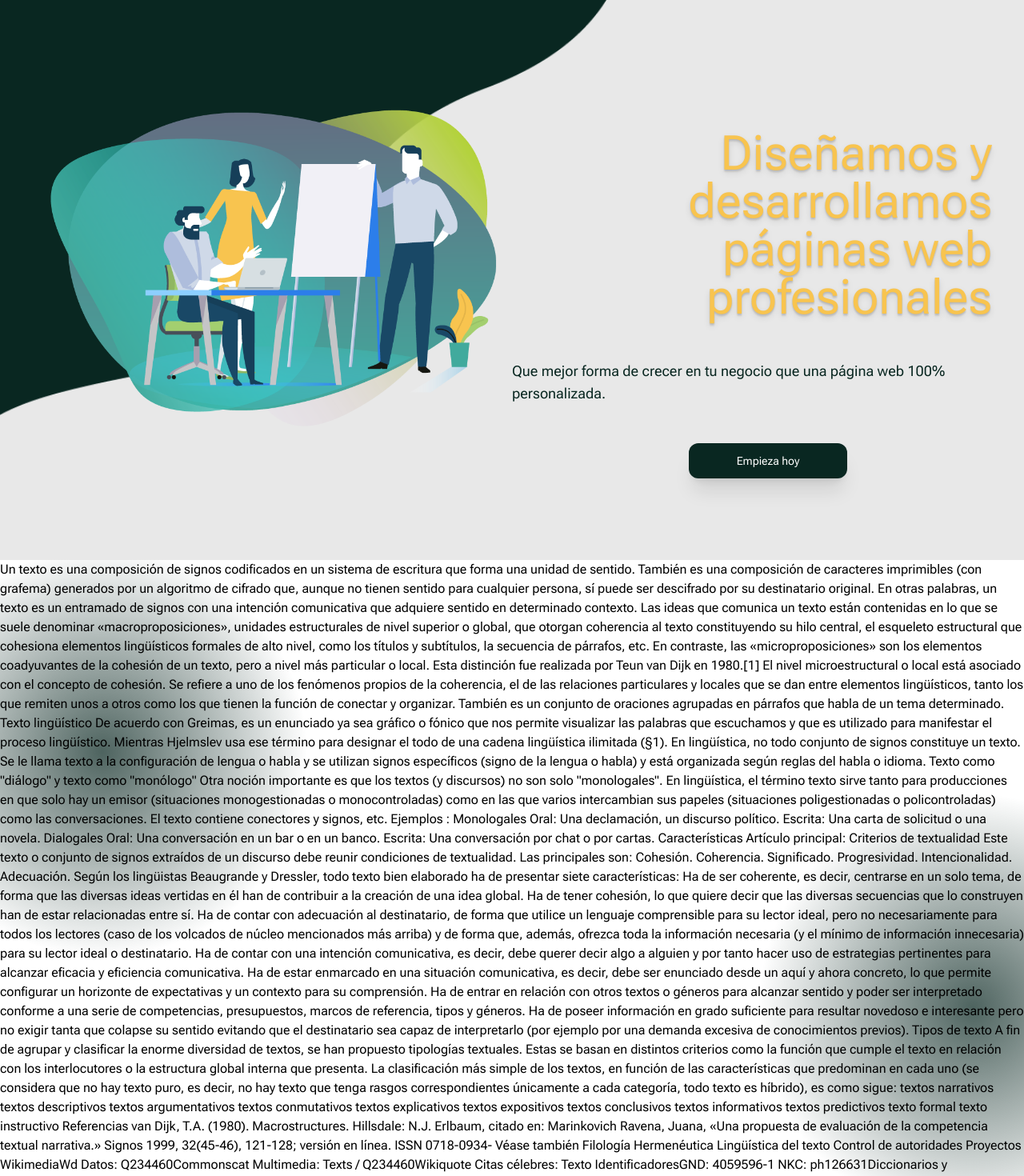
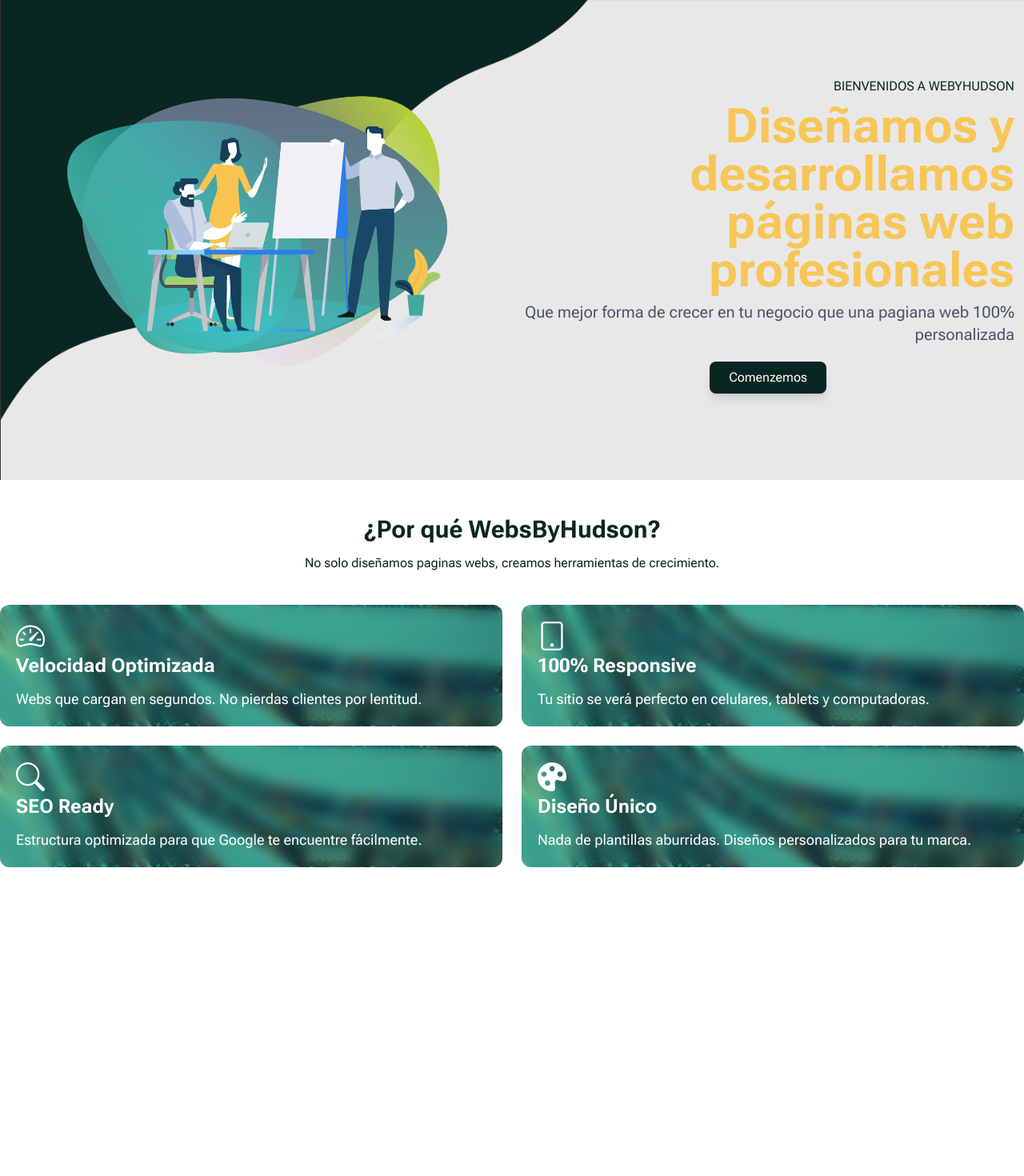
Before and after one commit to eliasafhudson/WeByHudson-app, a React (Vite) app: page / in a window 1280 px wide. Shown: the part 100-1570 px from the top of the page at 80% size. After the commit the page ends 1268 px from the top, so only its background shows below. Built offline with nearby package versions, Linux system fonts and the light colour scheme.

Commit message:
arreglos de bug, nueva seccion

```diff
--- a/src/App.jsx
+++ b/src/App.jsx
@@ -1,87 +1,14 @@
 import Navbar from './componets/Navbar/Navbar'
 import Hero from './componets/Hero/Hero'
-function App() {
+import Servicios from './componets/Servicios/Servicios'
 
 
-
+function App() {
   return (
     <div >
       <Navbar/>
       <Hero/>
-      <p>Un texto es una composición de signos codificados en un sistema de escritura que forma una unidad de sentido. También es una composición de caracteres imprimibles (con grafema) generados por un algoritmo de cifrado que, aunque no tienen sentido para cualquier persona, sí puede ser descifrado por su destinatario original. En otras palabras, un texto es un entramado de signos con una intención comunicativa que adquiere sentido en determinado contexto.
-
-Las ideas que comunica un texto están contenidas en lo que se suele denominar «macroproposiciones», unidades estructurales de nivel superior o global, que otorgan coherencia al texto constituyendo su hilo central, el esqueleto estructural que cohesiona elementos lingüísticos formales de alto nivel, como los títulos y subtítulos, la secuencia de párrafos, etc. En contraste, las «microproposiciones» son los elementos coadyuvantes de la cohesión de un texto, pero a nivel más particular o local. Esta distinción fue realizada por Teun van Dijk en 1980.[1]
-
-El nivel microestructural o local está asociado con el concepto de cohesión. Se refiere a uno de los fenómenos propios de la coherencia, el de las relaciones particulares y locales que se dan entre elementos lingüísticos, tanto los que remiten unos a otros como los que tienen la función de conectar y organizar.
-
-También es un conjunto de oraciones agrupadas en párrafos que habla de un tema determinado.
-
-Texto lingüístico
-De acuerdo con Greimas, es un enunciado ya sea gráfico o fónico que nos permite visualizar las palabras que escuchamos y que es utilizado para manifestar el proceso lingüístico. Mientras Hjelmslev usa ese término para designar el todo de una cadena lingüística ilimitada (§1).
-
-En lingüística, no todo conjunto de signos constituye un texto.
-
-Se le llama texto a la configuración de lengua o habla y se utilizan signos específicos (signo de la lengua o habla) y está organizada según reglas del habla o idioma.
-
-Texto como "diálogo" y texto como "monólogo"
-Otra noción importante es que los textos (y discursos) no son solo "monologales". En lingüística, el término texto sirve tanto para producciones en que solo hay un emisor (situaciones monogestionadas o monocontroladas) como en las que varios intercambian sus papeles (situaciones poligestionadas o policontroladas) como las conversaciones. El texto contiene conectores y signos, etc.
-
-Ejemplos :
-
-Monologales
-Oral: Una declamación, un discurso político.
-Escrita: Una carta de solicitud o una novela.
-Dialogales
-Oral: Una conversación en un bar o en un banco.
-Escrita: Una conversación por chat o por cartas.
-Características
-Artículo principal: Criterios de textualidad
-Este texto o conjunto de signos extraídos de un discurso debe reunir condiciones de textualidad. Las principales son:
-
-Cohesión.
-Coherencia.
-Significado.
-Progresividad.
-Intencionalidad.
-Adecuación.
-Según los lingüistas Beaugrande y Dressler, todo texto bien elaborado ha de presentar siete características:
-
-Ha de ser coherente, es decir, centrarse en un solo tema, de forma que las diversas ideas vertidas en él han de contribuir a la creación de una idea global.
-Ha de tener cohesión, lo que quiere decir que las diversas secuencias que lo construyen han de estar relacionadas entre sí.
-Ha de contar con adecuación al destinatario, de forma que utilice un lenguaje comprensible para su lector ideal, pero no necesariamente para todos los lectores (caso de los volcados de núcleo mencionados más arriba) y de forma que, además, ofrezca toda la información necesaria (y el mínimo de información innecesaria) para su lector ideal o destinatario.
-Ha de contar con una intención comunicativa, es decir, debe querer decir algo a alguien y por tanto hacer uso de estrategias pertinentes para alcanzar eficacia y eficiencia comunicativa.
-Ha de estar enmarcado en una situación comunicativa, es decir, debe ser enunciado desde un aquí y ahora concreto, lo que permite configurar un horizonte de expectativas y un contexto para su comprensión.
-Ha de entrar en relación con otros textos o géneros para alcanzar sentido y poder ser interpretado conforme a una serie de competencias, presupuestos, marcos de referencia, tipos y géneros.
-Ha de poseer información en grado suficiente para resultar novedoso e interesante pero no exigir tanta que colapse su sentido evitando que el destinatario sea capaz de interpretarlo (por ejemplo por una demanda excesiva de conocimientos previos).
-Tipos de texto
-A fin de agrupar y clasificar la enorme diversidad de textos, se han propuesto tipologías textuales. Estas se basan en distintos criterios como la función que cumple el texto en relación con los interlocutores o la estructura global interna que presenta.
-
-La clasificación más simple de los textos, en función de las características que predominan en cada uno (se considera que no hay texto puro, es decir, no hay texto que tenga rasgos correspondientes únicamente a cada categoría, todo texto es híbrido), es como sigue:
-
-textos narrativos
-textos descriptivos
-textos argumentativos
-textos conmutativos
-textos explicativos
-textos expositivos
-textos conclusivos
-textos informativos
-textos predictivos
-texto formal
-texto instructivo
-Referencias
-van Dijk, T.A. (1980). Macrostructures. Hillsdale: N.J. Erlbaum, citado en: Marinkovich Ravena, Juana, «Una propuesta de evaluación de la competencia textual narrativa.» Signos 1999, 32(45-46), 121-128; versión en línea. ISSN 0718-0934-
-Véase también
-Filología
-Hermenéutica
-Lingüística del texto
-Control de autoridades
-Proyectos WikimediaWd Datos: Q234460Commonscat Multimedia: Texts / Q234460Wikiquote Citas célebres: Texto
-IdentificadoresGND: 4059596-1 NKC: ph126631Diccionarios y enciclopediasBritannica: url
-Categoría: Pragmática
-Esta página se editó por última vez el 10 mar 2026 a las 12:27. La página fue renderizada con Parsoid.
-El texto está disponible bajo la Licencia Creative Commons Atribución-CompartirIgual 4.0; pueden aplicarse cláusulas adicionales. Al usar este sitio aceptas nuestros términos de uso y nuestra política de privacidad.
-Wikipedia® es una marca registrada de la Fundación Wikimedia, una organización sin ánimo de lucr</p>
+      <Servicios/>
     </div>
   )
 }
--- a/src/componets/Hero/Hero.jsx
+++ b/src/componets/Hero/Hero.jsx
@@ -17,52 +17,59 @@
 
 
   return (
-    <section style={bgImagen} className='h-screen w-full flex absolute items-center justify-center '>
-      <div className='grid grid-cols-1 md:grid-cols-2 mt-20'>
-
-     {/* Contenido del Hero */}
-           {/* Imagen */}
+    <section style={bgImagen}  className='w-full pt-25' >
+      <div className='container grid grid-cols-1
+      sm:grid-cols-2 items-center space-y-2 py-12
+      sm:py-0 sm:h-[600px] mx-auto'>
+          {/*contenedor de la imagen */}
         <motion.div
           variants={slipeInFromSide('left', 0.5)}
           initial="initial"
           animate="animate"
-          className='flex justify-center items-center'
-        >
-          <motion.img
+          className='flex justify-center items-center'>
+            <motion.img
             animate={{ y: [0, -15, 0] }}
             transition={{
              duration: 3.5,
             repeat: Infinity,
             ease: "easeInOut",
       }}
-          src={Personaje} alt="Personaje" className='w-[85%] sm:w-[600px] h-auto ml-0 md:ml-10 align-center'/>
+            src={Personaje} alt="Personaje"
+            className='w-full md:max-w-lg mx-auto' />
         </motion.div>
-
-        {/* Texto */}
         <div>
-          <motion.h1
+          <div className=' text-center sm:text-right mx-3 space-y-2 grid justify-items-center
+          sm:justify-items-start'>
+            <motion.p
+          variants={slipeUp(0.4)}
+          initial="initial"
+          animate="animate"
+            className='uppercase
+            text-primary w-full'>Bienvenidos a Webyhudson</motion.p>
+            <motion.p
+          variants={slipeUp(0.3)}
+          initial="initial"
+          animate="animate"
+            className='text-4xl md:text-6xl font-bold text-secondary/95'>Diseñamos y
+            desarrollamos páginas web profesionales</motion.p>
+            <motion.p
           variants={slipeUp(0.2)}
           initial="initial"
           animate="animate"
-          className='md:text-6xl text-5xl text-shadow-lg text-center md:pt-20 md:pr-10 md:text-right  text-secondary '
-          >Diseñamos y desarrollamos
-          páginas web profesionales</motion.h1>
-            <motion.p
-            variants={slipeUp(0.3)}
-            initial="initial"
-            animate="animate"
-            className='text-primary text-left sm:text-lg md:py-12 py-3 px-5 md:px-0  '>Que mejor forma de crecer en tu negocio que una página web 100% personalizada.
+            className='text-lg md:text-xl text-gray-600'>
+              Que mejor forma de crecer en tu
+              negocio que una pagiana web 100% personalizada
             </motion.p>
-        <motion.div
-        variants={slipeUp(0.5)}
+            <motion.a
+        variants={slipeInFromSide('right', 0.6)}
           initial="initial"
-          animate="animate"
-        className='flex justify-center gap-4'>
-         <a
+          animate="animate" href="#"
+            className='inline-block primary-btn !px-6 mx-auto'>
+              Comenzemos
+            </motion.a>
+          </div>
+        </div>
 
-         href="" className='bg-primary sm:py-3 py-1 px-15 sm:text-sm  rounded-xl text-white shadow-xl  hover:bg-green transition-all duration-300'>Empieza hoy</a>
-        </motion.div>
-        </div>
       </div>
     </section>
   )
--- /dev/null
+++ b/src/componets/Servicios/Servicios.jsx
@@ -0,0 +1,22 @@
+import React from 'react'
+import WhyBox from './WhyBox.jsx'
+
+const Servicios = () => {
+  return (
+  <section className='py-11 w-full m-auto'>
+    <div className='container flex flex-col items-center text-primary mx-auto'>
+        <h1 className='inline block text-3xl font-bold
+        mb-3'>¿Por qué WebsByHudson?</h1>
+        <p className='text-center'>
+            No solo diseñamos paginas webs, creamos herramientas de crecimiento.
+        </p>
+    </div>
+    {/* Cards */}
+    <div>
+        <WhyBox />
+    </div>
+  </section>
+  )
+}
+
+export default Servicios
--- /dev/null
+++ b/src/componets/Servicios/WhyBox.jsx
@@ -0,0 +1,67 @@
+import { image } from 'motion/react-client'
+import React from 'react'
+import velocidadImg from '../../assets/velocidad.jpg'
+
+const Why =[
+    {
+    name: "Velocidad Optimizada",
+    description:
+    "Webs que cargan en segundos. No pierdas clientes por lentitud.",
+    image: velocidadImg,
+    icon: "bi bi-speedometer2",
+    bgcolor: "bg-green"
+    },
+     {
+    name: "100% Responsive",
+    description:
+    "Tu sitio se verá perfecto en celulares, tablets y computadoras.",
+    image: velocidadImg,
+    icon: "bi bi-tablet",
+    bgcolor: "bg-green"
+    },
+     {
+    name: "SEO Ready",
+    description:
+    "Estructura optimizada para que Google te encuentre fácilmente.",
+    image: velocidadImg,
+    icon: "bi bi-search",
+    bgcolor: "bg-green"
+    },
+     {
+    name: "Diseño Único",
+    description:
+    "Nada de plantillas aburridas. Diseños personalizados para tu marca.",
+    image: velocidadImg,
+    icon: "bi bi-palette-fill",
+    bgcolor: "bg-green"
+    }
+]
+
+const WhyBox = () => {
+  return (
+    <section id='why' className='my-10 container mx-auto'>
+        <div className='grid grid-cols-1
+        sm:grid-cols-2 gap-6 '>
+            {Why.map(({name, description,
+            image, icon, bgcolor})=>(
+                <div
+                key={name}
+                style={{ backgroundImage: `url(${image})` }}
+                className={`${bgcolor} rounded-xl
+                text-white bg-cover bg-center
+                bg-no-repeat bg-blend-overlay`}
+                >
+                 <div className='p-3 md:p-5
+                 backdrop-blur-sm space-y-3 rounded-xl '>
+                    <i className={`${icon} text-4xl`}></i>
+                    <h1 className='text-2xl font-bold'>{name}</h1>
+                    <p className='text-lg'>{description}</p>
+                 </div>
+                </div>
+            ))}
+        </div>
+    </section>
+  )
+}
+
+export default WhyBox
--- a/src/index.css
+++ b/src/index.css
@@ -5,17 +5,21 @@
   --color-primary: #092721;
   --color-secondary: #F8C44F;
   --color-green: #36654F;
-  --color-gary: #E5E5E5;
+  --color-gary: #9B9B9B;
 
 }
 @import "tailwindcss";
+
+@layer components {
+  .primary-btn {
+    @apply bg-primary text-white cursor-pointer
+     hover:bg-green transition-all duration-300
+    py-2 px-4 rounded-lg shadow-lg my-3 mx-2;
+  }
+}
+
 body{
       font-family: "Roboto Flex", sans-serif;
       background-color: rgb(255, 255, 255);
-  background-image:
-    radial-gradient(circle at 10% 30%,rgba(9, 39, 33, 0.72) 0%, transparent 20%),
-    radial-gradient(circle at 95% 70%, rgba(9, 39, 33, 0.72) 0%, transparent 20%);
 
-  height: 100vh;
-  width: 100%;
 }
```
Also changed, not shown: src/componets/Navbar/Navbar.jsx (+4 -4 lines), src/assets/Baner.png, src/assets/velocidad.jpg (added), src/componets/Nosotros/Nosotros.jsx (added).
